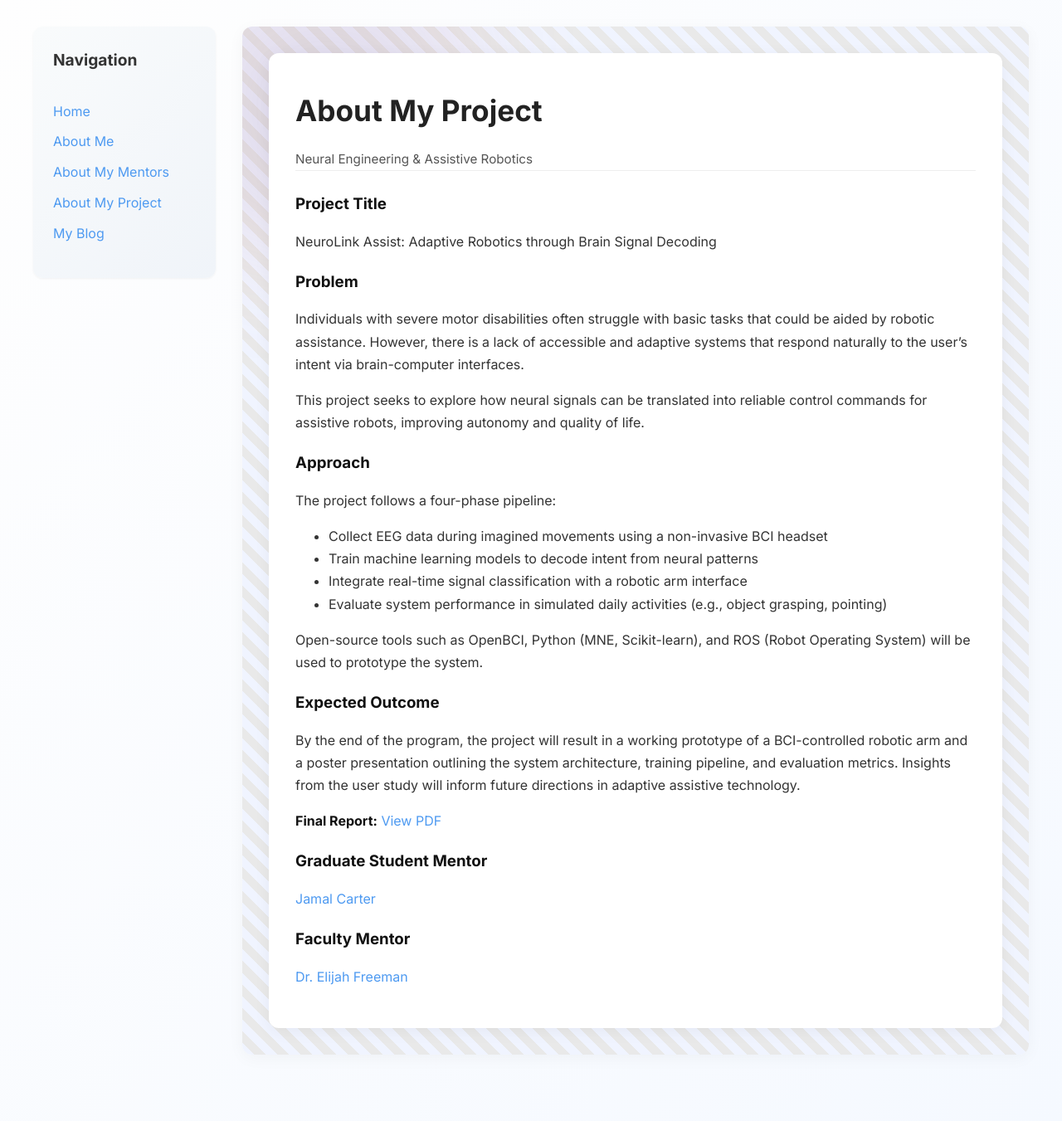
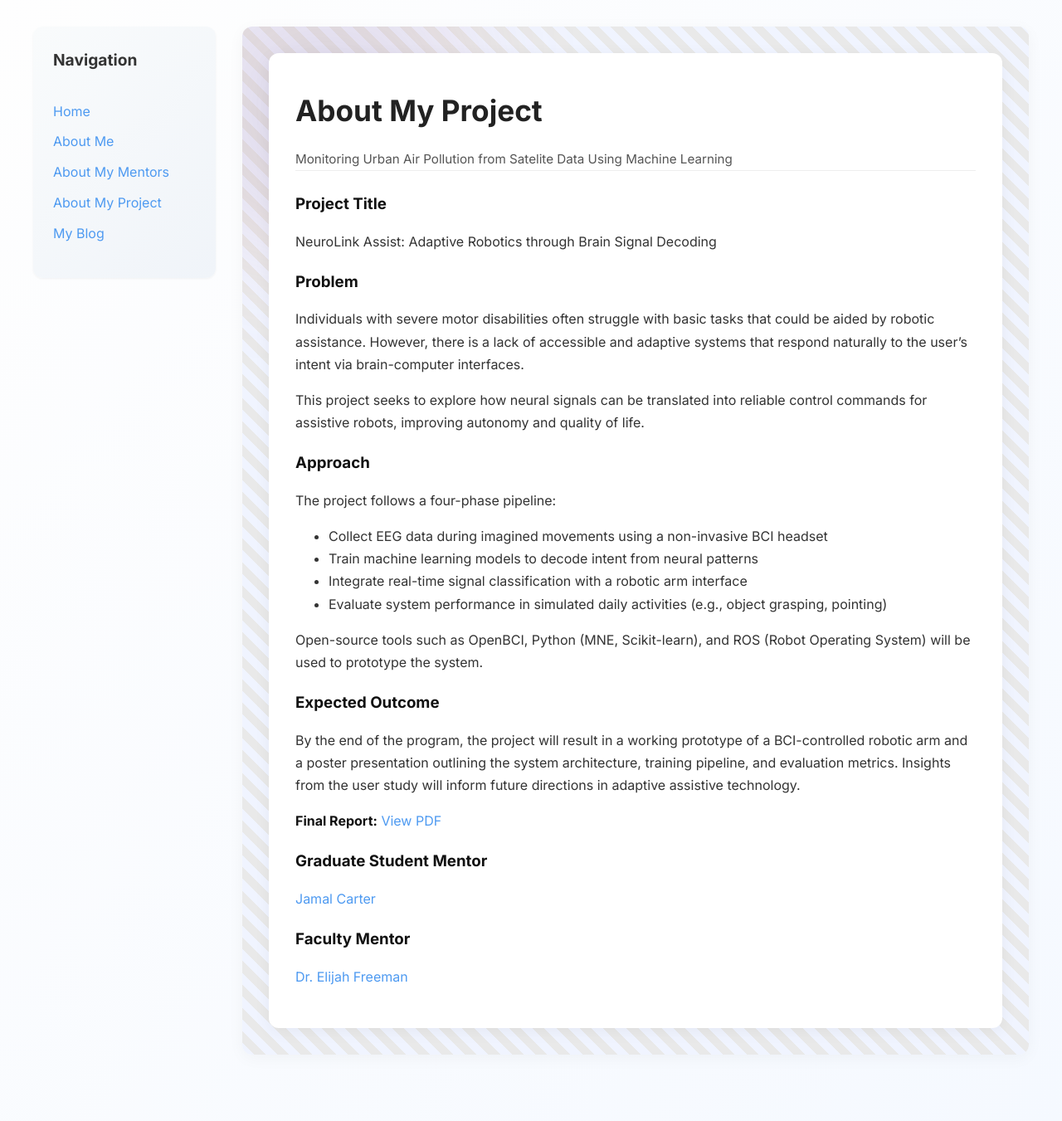
Before and after one commit to Nginga/Nginga.github.io, a Jekyll site: the page built from pages/about-my-project.md, in a window 1280 px wide. Shown: the whole page at 83% size. Built offline with Jekyll 4.4.1, drawn with Linux system fonts in a browser that asks for light colours.

Commit message:
Update about-my-project.md

```diff
--- a/pages/about-my-project.md
+++ b/pages/about-my-project.md
@@ -3,7 +3,7 @@
 title: About My Project
 permalink: /about-my-project.html
 
-subtitle: Neural Engineering & Assistive Robotics
+subtitle: Monitoring Urban Air Pollution from Satelite Data Using Machine Learning
 project_title: "NeuroLink Assist: Adaptive Robotics through Brain Signal Decoding"
 
 problem: |
```
